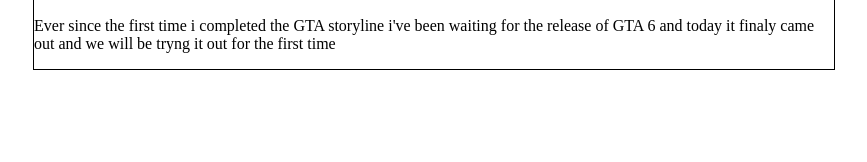
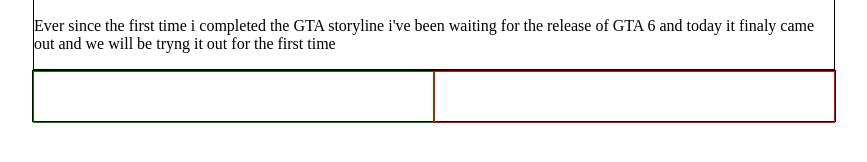
Before and after one commit to ArtkidAlex/2024IST-Website-Alex.Kukeski, a plain HTML site: page index.html in a window 1280 px wide. Shown: the part 638-800 px from the top of the page, without its empty margins (206-1073 px from the left). Drawn offline with Linux system fonts and the light colour scheme.

Commit message:
Added footer left and right to index.html

```diff
--- a/index.html
+++ b/index.html
@@ -16,5 +16,11 @@
 <IMG SRC=https://i.ytimg.com/vi/olsD0mo-8jc/hq720.jpg?sqp=-oaymwE2COgCEMoBSFXyq4qpAygIARUAAIhCGAFwAcABBvABAfgB_gmAAtAFigIMCAAQARhlIGUoZTAP&rs=AOn4CLDpjl0wVot1Zva2XNMs3SnZ5qj-hw />
 <p>Ever since the first time i completed the GTA storyline i've been waiting for the release of GTA 6 and today it finaly came out and we will be tryng it out for the first time</p>
 </div>
+<div id="Footer">
+<div id="FooterLeft">
+</div>
+<div id="FooterRight">
+</div>
+</div>
 </BODY>
 </HTML>
--- a/style.css
+++ b/style.css
@@ -17,23 +17,23 @@ margin-left: auto;
 }
 
 #Footer {
-width: 802px;
-margin-right: auto;
-margin-left: auto;
-height: 50px;
-border: 1px solid #fff;
+	width: 802px;
+	margin-right: auto;
+	margin-left: auto;
+	height: 50px;
+	border: 1px solid #000;
 }
 
 #FooterLeft {
-	float: left;
-	width: 399px; /*49.5%*/
-	height: 50px;
-	border: 1px solid green;
+	float:left;
+	width:399px; /*49.5%*/
+	height:50px;
+	border:1px solid green;
 }
 
-#footerRight {
-	float: right;
-	width: 399px; /*49.5%*/
-	height: 50px;
-	border: 1px solid red;
+#FooterRight {
+	float:right;
+	width:399px; /*49.5%*/
+	height:50px;
+	border:1px solid red;
 }
```
